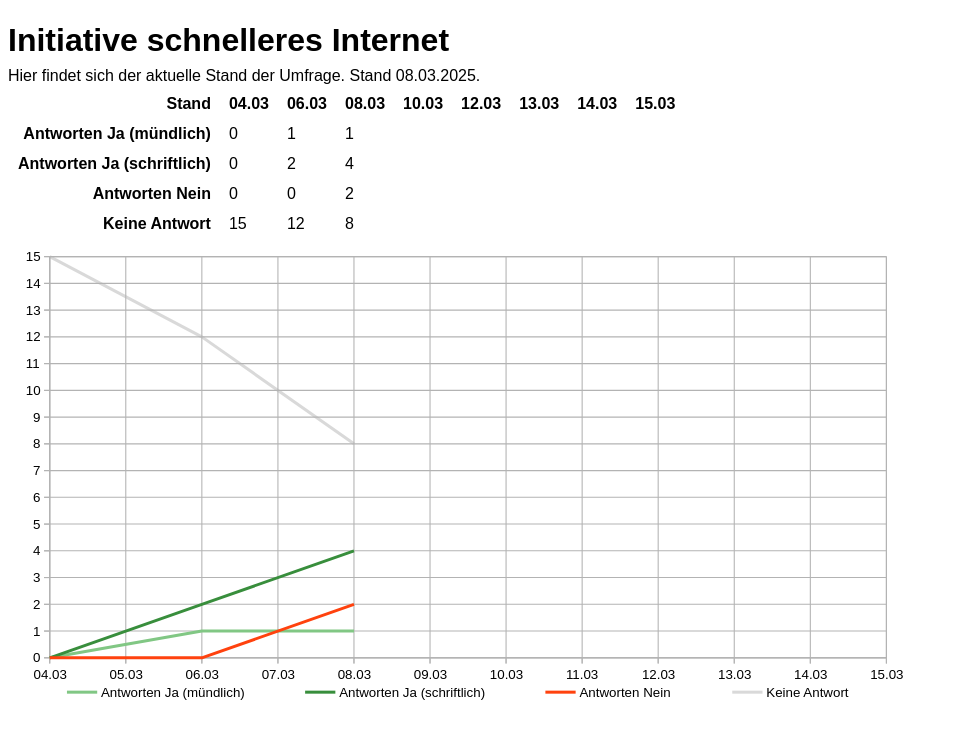
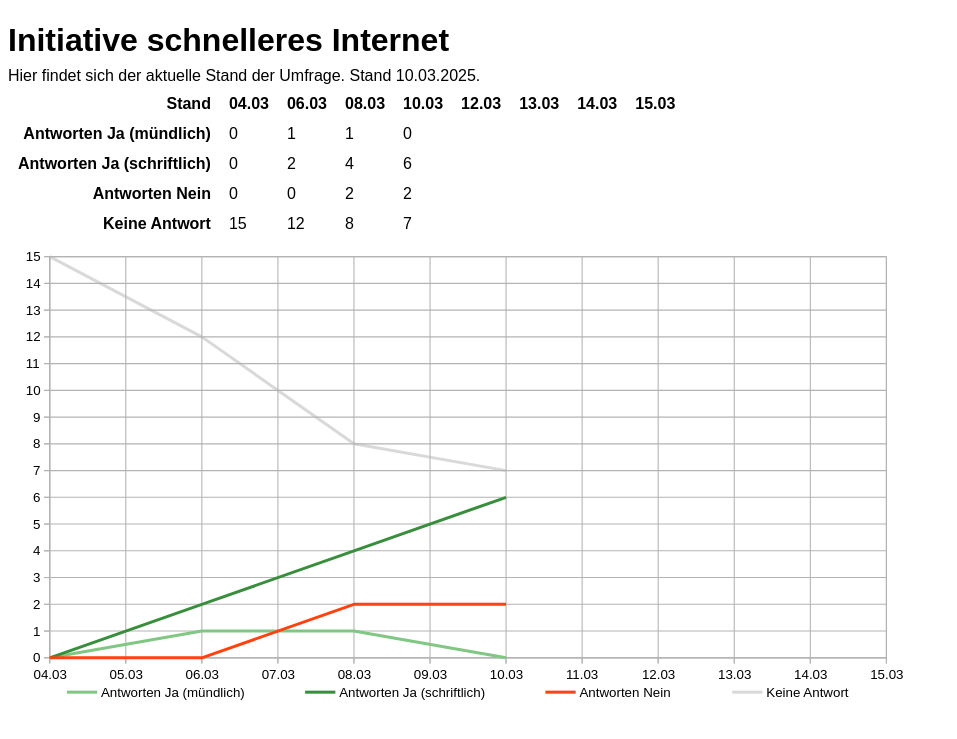
Before and after one commit to JGantner/JGantner.github.io, a Jekyll site: the page 2025-03_initiative_schnelleres_internet.html, which Jekyll copies as it is, in a window 1280 px wide. Shown: the top 739 px of the page, without its empty margins (0-957 px from the left). Built offline with Jekyll 4.4.1, drawn with Linux system fonts in a browser that asks for light colours.

Commit message:
Updates Data

```diff
--- a/2025-03_initiative_schnelleres_internet.html
+++ b/2025-03_initiative_schnelleres_internet.html
@@ -15,7 +15,7 @@
     <main>
       <h1>Initiative schnelleres Internet</h1>
 
-      <p>Hier findet sich der aktuelle Stand der Umfrage. Stand 08.03.2025.</p>
+      <p>Hier findet sich der aktuelle Stand der Umfrage. Stand 10.03.2025.</p>
 
       <table>
         <thead>
@@ -37,7 +37,7 @@
             <td>0</td>
             <td>1</td>
             <td>1</td>
-            <td></td>
+            <td>0</td>
             <td></td>
             <td></td>
             <td></td>
@@ -48,7 +48,7 @@
             <td>0</td>
             <td>2</td>
             <td>4</td>
-            <td></td>
+            <td>6</td>
             <td></td>
             <td></td>
             <td></td>
@@ -59,7 +59,7 @@
             <td>0</td>
             <td>0</td>
             <td>2</td>
-            <td></td>
+            <td>2</td>
             <td></td>
             <td></td>
             <td></td>
@@ -70,7 +70,7 @@
             <td>15</td>
             <td>12</td>
             <td>8</td>
-            <td></td>
+            <td>7</td>
             <td></td>
             <td></td>
             <td></td>
@@ -79,7 +79,7 @@
         </tbody>
       </table>
       <img
-        src="img/2025-03-08_response.svg"
+        src="img/2025-03-10_response.svg"
         alt="Antwortergebnisse als Diagramm"
       />
     </main>
```
Also changed, not shown: img/2025-03-10_response.svg.
